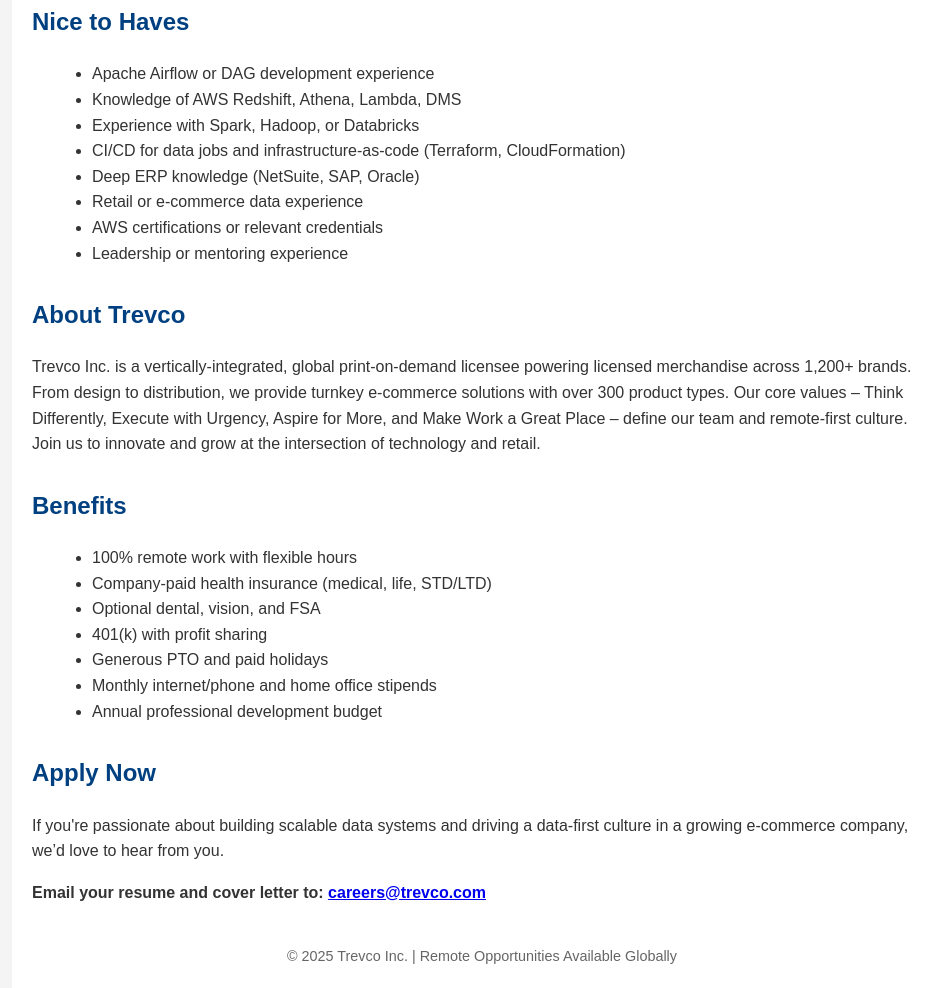
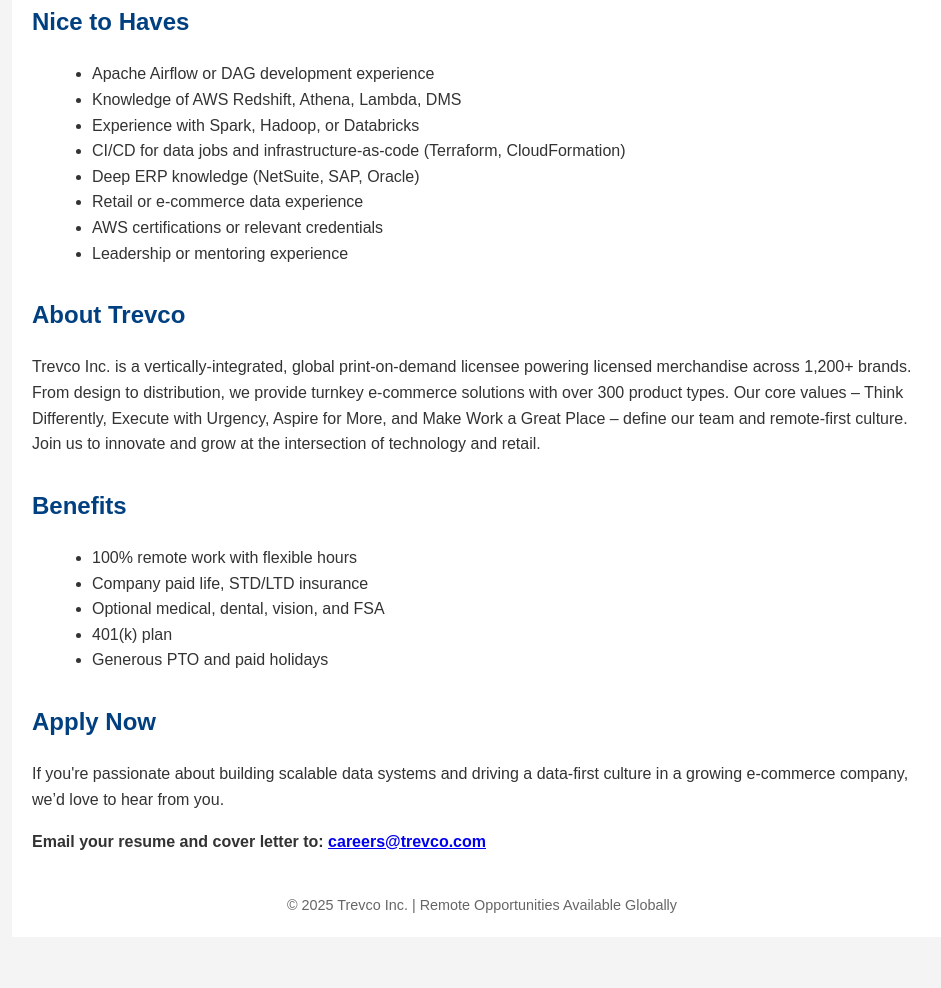
Before and after one commit to trevcoinc/trevcoinc.github.io, a plain HTML site: page senior-data-engineer.html in a window 1280 px wide. Shown: the part 1040-2028 px from the top of the page, without its empty margins (158-1099 px from the left). After the commit the page ends 1977 px from the top, so only its background shows below. Drawn offline with Linux system fonts and the light colour scheme.

Commit message:
Update senior-data-engineer.html

```diff
--- a/senior-data-engineer.html
+++ b/senior-data-engineer.html
@@ -107,12 +107,10 @@
       <h2>Benefits</h2>
       <ul>
         <li>100% remote work with flexible hours</li>
-        <li>Company-paid health insurance (medical, life, STD/LTD)</li>
-        <li>Optional dental, vision, and FSA</li>
-        <li>401(k) with profit sharing</li>
+        <li>Company paid life, STD/LTD insurance</li>
+        <li>Optional medical, dental, vision, and FSA</li>
+        <li>401(k) plan</li>
         <li>Generous PTO and paid holidays</li>
-        <li>Monthly internet/phone and home office stipends</li>
-        <li>Annual professional development budget</li>
       </ul>
     </div>
 
```
